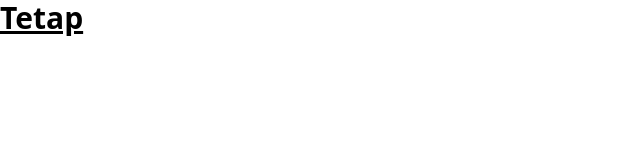
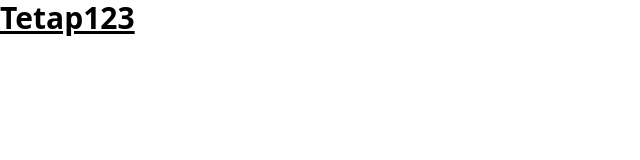
Before and after one commit to tetap/tetap-demo, a Vue app in the folder packages/main/: page / in a window 1280 px wide. Shown: the top 160 px of the page, without its empty margins (0-640 px from the left). Built offline with nearby package versions, Linux system fonts and the light colour scheme.

Commit message:
✨ feat: 修改i18n库

```diff
--- /dev/null
+++ b/packages/locale/langs/ZH-CN.json
@@ -0,0 +1,3 @@
+{
+  "title": "Tetap123"
+}
--- a/packages/main/package.json
+++ b/packages/main/package.json
@@ -22,11 +22,11 @@
   },
   "dependencies": {
     "@unoverlays/vue": "^0.7.5",
+    "@web_video_filter/locale": "workspace:*",
     "axios": "^0.27.2",
     "lodash": "^4.17.21",
     "normalize.css": "^8.0.1",
     "vue": "^3.2.37",
-    "vue-i18n": "^9.2.2",
     "vue-router": "^4.1.3"
   },
   "devDependencies": {
--- a/packages/main/src/components/HelloWorld.vue
+++ /dev/null
@@ -1,7 +0,0 @@
-<template>
-  <div class="HelloWorld">HelloWorld</div>
-</template>
-
-<script lang="ts" setup></script>
-
-<style lang="scss" scoped></style>
--- a/packages/main/src/locale/langs/ZH-CN.json
+++ /dev/null
@@ -1,3 +0,0 @@
-{
-  "title": "Tetap"
-}
--- a/packages/main/src/main.ts
+++ b/packages/main/src/main.ts
@@ -1,7 +1,7 @@
 import { createApp } from 'vue'
 import router from './router'
 import App from './App.vue'
-import { i18n } from './locale'
+import { i18n } from '@web_video_filter/locale'
 import './theme/global.scss'
 
 const app = createApp(App)
```
Also changed, not shown: packages/locale/package.json (added, +14 -0 lines), packages/locale/index.ts (renamed from packages/main/src/locale/index.ts), 2 other files (tests, documents, lock files or other folders).
